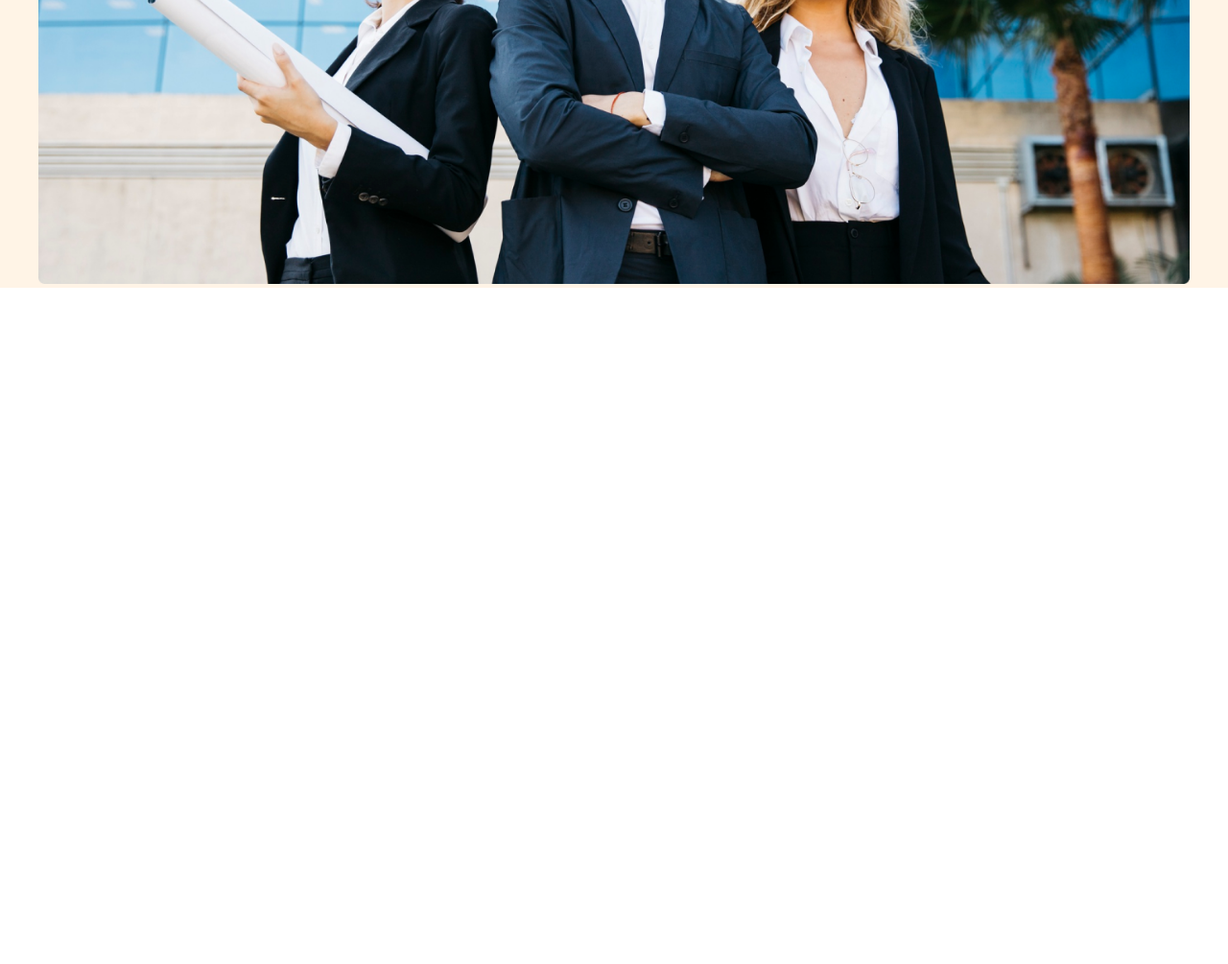
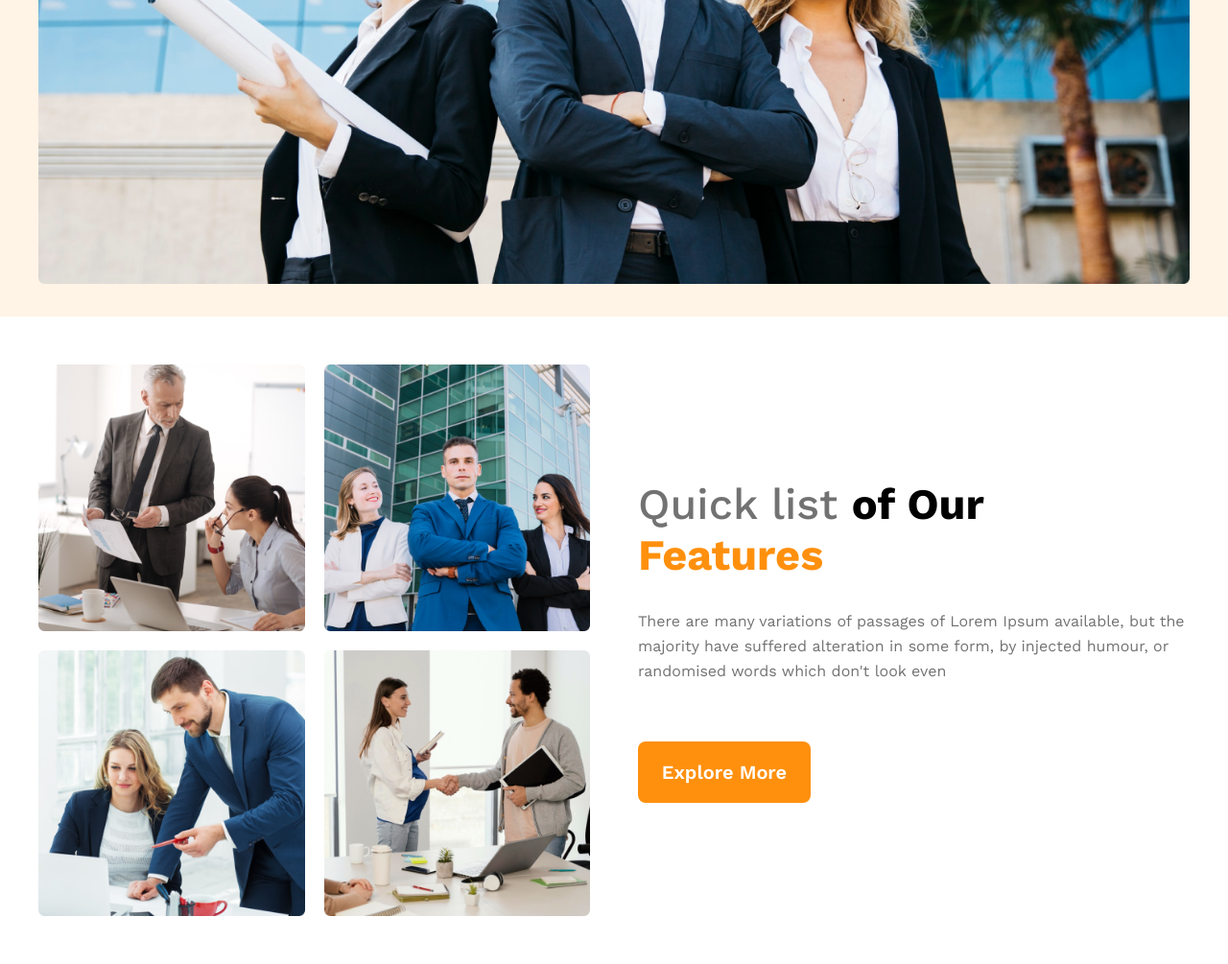
Before and after one commit to immhparvez/g3website, a plain HTML site: page index.html in a window 1280 px wide. Shown: the part 784-1789 px from the top of the page at 96% size. Before the commit the page ends 1084 px from the top, so only its background shows below. Drawn offline with nearby package versions, Linux system fonts and the light colour scheme.

Commit message:
features section complete

```diff
--- a/css/style.css
+++ b/css/style.css
@@ -42,6 +42,7 @@ nav {
 .main-information-aria {
   background-color: rgba(255, 144, 14, 0.1);
   text-align: center;
+  padding-bottom: 30px;
 }
 .main-title {
   max-width: 850px;
@@ -79,10 +80,47 @@ nav {
   text-decoration: none;
 }
 .main-information-aria img {
-    padding-top: 30px;
+  padding-top: 30px;
   max-width: 100%;
 }
-.images{
-    display: grid;
-    grid-template-columns: repeat(1,2fr);
+
+.features_container {
+  display: flex;
+  align-items: center;
+  padding: 50px 0;
 }
+.team-images img {
+  max-width: 100%;
+}
+.team-images {
+  width: 50%;
+  display: grid;
+  grid-template-columns: repeat(2, 1fr);
+  gap: 20px;
+}
+.team_content {
+  width: 50%;
+  padding-left: 50px;
+}
+.team_title {
+  color: #727272;
+  font-size: 45px;
+  font-weight: 500;
+}
+p.team_description {
+  color: #727272;
+  padding: 30px 0;
+
+  font-size: 16px;
+
+  font-weight: 400;
+  line-height: 26px; /* 162.5% */
+}
+.title-black {
+  font-weight: 700;
+  color: black;
+}
+.title-orange {
+  color: #ff900e;
+  font-weight: 700;
+}
--- a/index.html
+++ b/index.html
@@ -51,14 +51,28 @@
         </div>
       </div>
       <!-- quick features section start -->
-      <!-- <section>
-        <div class="container">
-          <div class="images"><img src="images/team1.png" alt="" /></div>
-          <div class="images"><img src="images/team2.png" alt="" /></div>
-          <div class="images"><img src="images/team3.png" alt="" /></div>
-          <div class="images"><img src="images/team4.png" alt="" /></div>
+      <section>
+        <div class="container features_container">
+          <div class="team-images">
+            <img src="images/team1.png" alt="" />
+            <img src="images/team2.png" alt="" />
+            <img src="images/team3.png" alt="" />
+            <img src="images/team4.png" alt="" />
+          </div>
+          <div class="team_content">
+            <h3 class="team_title">
+              Quick list <span class="title-black">of Our</span><br />
+              <span class="title-orange">Features</span>
+            </h3>
+            <p class="team_description">
+              There are many variations of passages of Lorem Ipsum available,
+              but the majority have suffered alteration in some form, by
+              injected humour, or randomised words which don't look even
+            </p>
+            <button class="main-btn"><a href="#">Explore More</a></button>
+          </div>
         </div>
-      </section> -->
+      </section>
     </main>
   </body>
 </html>
```
